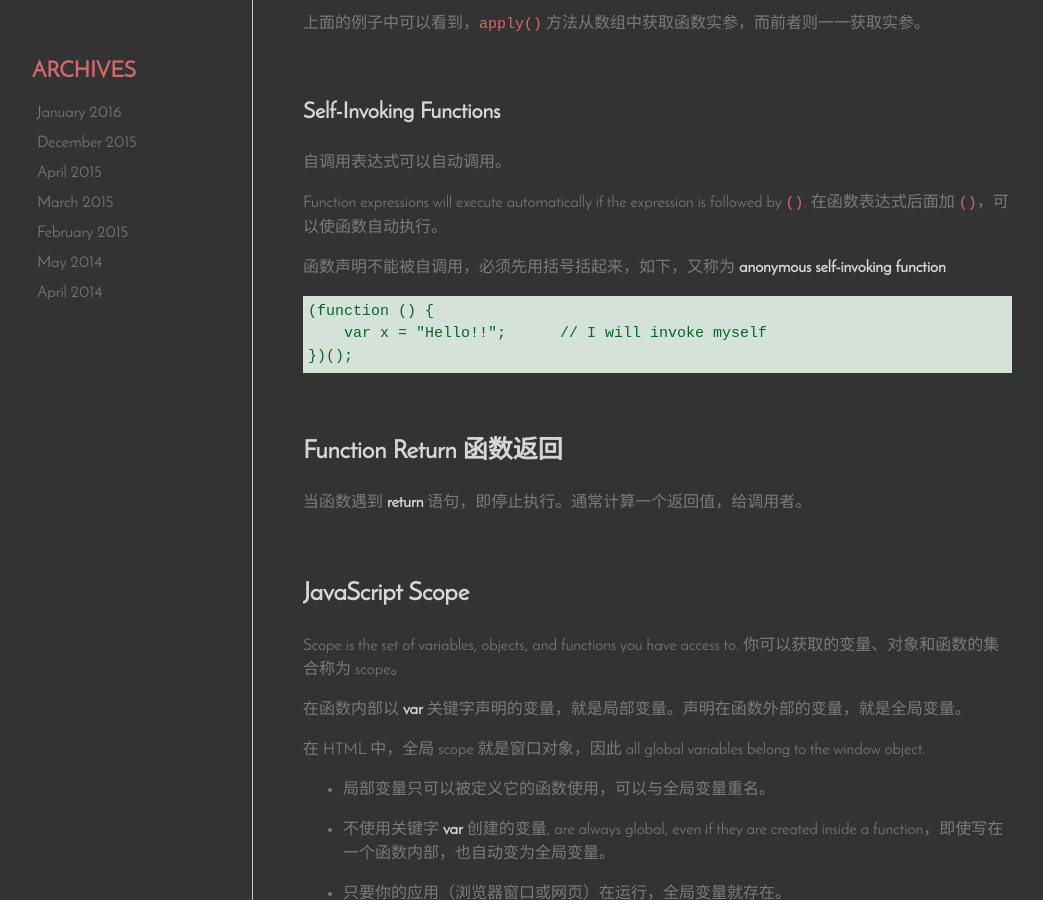
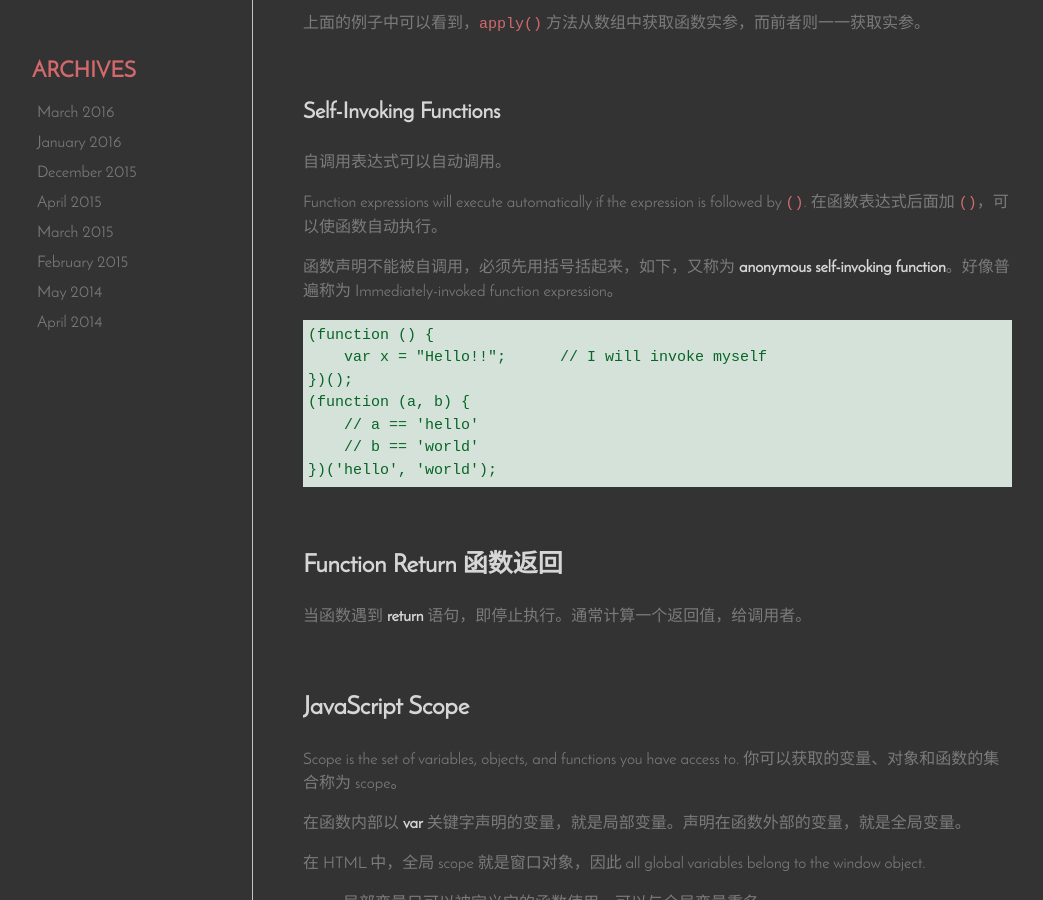
Before and after one commit to Vivi-wu/dive-into-web, a Jekyll site: the page built from _posts/2015-12-31-JavaScript-Functions.markdown, in a window 1280 px wide and 900 px high, scrolled down 3720 px. Shown: the whole window, without its empty margins (93-1136 px from the left). Built offline with Jekyll 4.4.1, drawn with Linux system fonts in a browser that asks for light colours; nearby versions of some CDN libraries.

Commit message:
update JS function, add AngularJS notes

```diff
--- a/_posts/2015-12-31-JavaScript-Functions.markdown
+++ b/_posts/2015-12-31-JavaScript-Functions.markdown
@@ -135,11 +135,15 @@ Hoisting 提升 is JavaScript's default behavior of moving declarations to the *
 
 Function expressions will execute automatically if the expression is followed by `()`. 在函数表达式后面加 `()`，可以使函数自动执行。
 
-函数声明不能被自调用，必须先用括号括起来，如下，又称为 **anonymous self-invoking function**
+函数声明不能被自调用，必须先用括号括起来，如下，又称为 **anonymous self-invoking function**。好像普遍称为 Immediately-invoked function expression。
 
     (function () {
         var x = "Hello!!";      // I will invoke myself
     })();
+    (function (a, b) {
+        // a == 'hello'
+        // b == 'world'
+    })('hello', 'world');
 
 ## Function Return 函数返回
 
```
Also changed, not shown: _posts/2016-03-02-AngularJS.markdown (added, +30 -0 lines).
